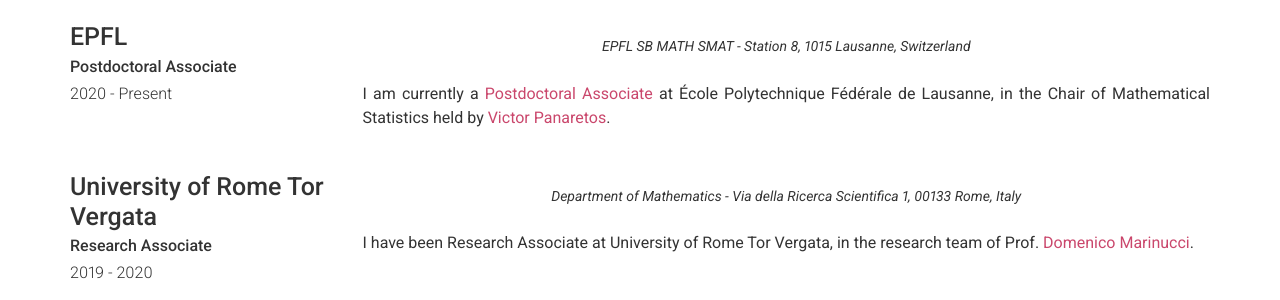
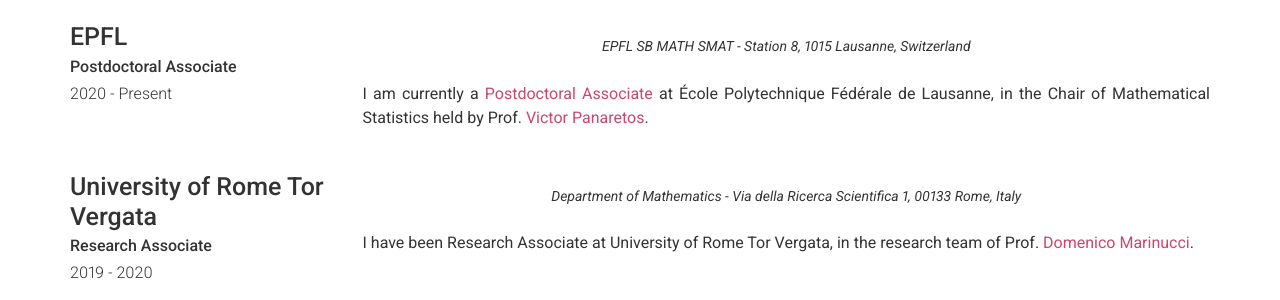
Before and after one commit to alessiacaponera/alessiacaponera.github.io, a Jekyll site: the page built from index.md, in a window 1280 px wide and 900 px high, scrolled down 439 px. Shown: the part 176-476 px from the top of the window. Built offline with Jekyll 4.4.1, drawn with Linux system fonts in a browser that asks for light colours.

Commit message:
Update projects.yml

```diff
--- a/_data/projects.yml
+++ b/_data/projects.yml
@@ -7,7 +7,7 @@
   quote: >
     EPFL SB MATH SMAT - Station 8, 1015 Lausanne, Switzerland
   description: >
-    I am currently a [Postdoctoral Associate](https://people.epfl.ch/alessia.caponera/?lang=en) at École Polytechnique Fédérale de Lausanne, in the Chair of Mathematical Statistics held by [Victor Panaretos](http://smat-files.epfl.ch/victor/).
+    I am currently a [Postdoctoral Associate](https://people.epfl.ch/alessia.caponera/?lang=en) at École Polytechnique Fédérale de Lausanne, in the Chair of Mathematical Statistics held by Prof. [Victor Panaretos](http://smat-files.epfl.ch/victor/).
 
 - layout: left
   company: University of Rome Tor Vergata
```
